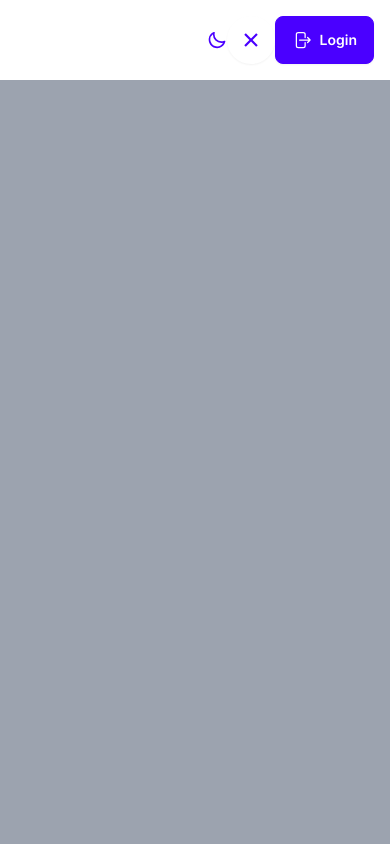
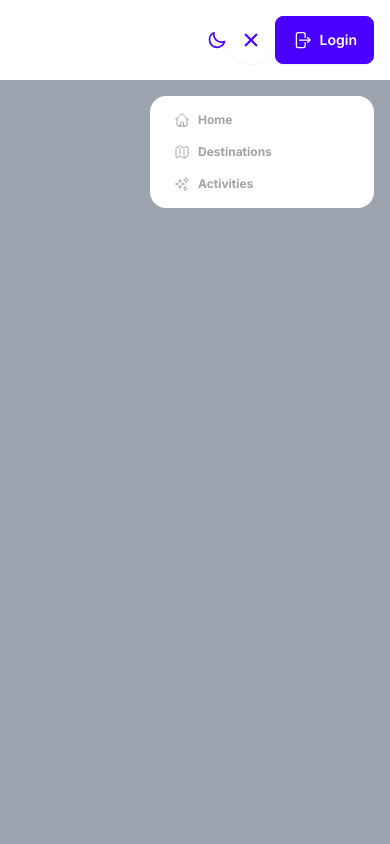
Before and after one commit to gdapriana/thousandtemples, a Next.js app: page / in a window 390 px wide. Both pictures are taken after a click on the label 250 px from the left and 40 px from the top of the page. Shown: the top 844 px of the page. Built offline with nearby package versions, Linux system fonts and the light colour scheme.

Commit message:
navbar v2

```diff
--- a/src/components/Header.tsx
+++ b/src/components/Header.tsx
@@ -1,5 +1,8 @@
+"use client";
+
 import Link from "next/link";
 import { ArrowRightOnRectangleIcon } from "@heroicons/react/24/outline";
+import { useState } from "react";
 
 export default function Header({ navigations }: { navigations: any }) {
 	return (
@@ -7,7 +10,7 @@ export default function Header({ navigations }: { navigations: any }) {
 			<nav className='w-full flex items-center max-w-7xl justify-between'>
 				<Navbrand />
 				<Navmenu navigations={navigations} />
-				<Navtools />
+				<Navtools navigations={navigations} />
 			</nav>
 		</header>
 	);
@@ -38,12 +41,12 @@ function Navmenu({ navigations }: { navigations: any }) {
 										xmlns='http://www.w3.org/2000/svg'
 										fill='none'
 										viewBox='0 0 24 24'
-										stroke-width='1.5'
+										strokeWidth='1.5'
 										stroke='currentColor'
 										className='w-4 h-4'>
 										<path
-											stroke-linecap='round'
-											stroke-linejoin='round'
+											strokeLinecap='round'
+											strokeLinejoin='round'
 											d={item.icon}
 										/>
 									</svg>
@@ -58,7 +61,8 @@ function Navmenu({ navigations }: { navigations: any }) {
 	);
 }
 
-function Navtools() {
+function Navtools({ navigations }: { navigations: any }) {
+	const [showMenu, setShowMenu] = useState(false);
 	return (
 		<div className='flex justify-center items-center md:gap-4'>
 			<label className='swap swap-rotate text-primary'>
@@ -81,9 +85,14 @@ function Navtools() {
 					<path d='M21.64,13a1,1,0,0,0-1.05-.14,8.05,8.05,0,0,1-3.37.73A8.15,8.15,0,0,1,9.08,5.49a8.59,8.59,0,0,1,.25-2A1,1,0,0,0,8,2.36,10.14,10.14,0,1,0,22,14.05,1,1,0,0,0,21.64,13Zm-9.5,6.69A8.14,8.14,0,0,1,7.08,5.22v.27A10.15,10.15,0,0,0,17.22,15.63a9.79,9.79,0,0,0,2.1-.22A8.11,8.11,0,0,1,12.14,19.73Z' />
 				</svg>
 			</label>
-			<label className='btn btn-circle border-none md:hidden swap swap-rotate text-primary bg-white'>
+			<label className='btn btn-circle border-none md:hidden hover:bg-white swap swap-rotate text-primary bg-white'>
 				{/* this hidden checkbox controls the state */}
-				<input type='checkbox' />
+				<input
+					onClick={() => {
+						setShowMenu(!showMenu);
+					}}
+					type='checkbox'
+				/>
 
 				{/* hamburger icon */}
 				<svg
@@ -109,6 +118,58 @@ function Navtools() {
 				<ArrowRightOnRectangleIcon className='w-5' />
 				Login
 			</button>
+
+			<FloatMenu
+				showMenu={showMenu}
+				setShowMenu={setShowMenu}
+				navigations={navigations}
+			/>
 		</div>
 	);
 }
+
+function FloatMenu({
+	showMenu,
+	setShowMenu,
+	navigations,
+}: {
+	showMenu: any;
+	setShowMenu: any;
+	navigations: any;
+}) {
+	return (
+		<div
+			className={`absolute md:hidden ease-in-out duration-1000 top-24 ${
+				showMenu ? "right-4" : "right-[-300px] opacity-0"
+			}`}>
+			<ul className='menu bg-white w-56 rounded-box'>
+				{navigations.map(
+					(item: { path: string; name: string; icon: string }, i: number) => {
+						return (
+							<li key={i}>
+								<Link
+									className='text-neutral-400 hover:text-primary duration-300 ease-in-out text-xs sm:text-sm font-bold'
+									href={item.path}>
+									<svg
+										xmlns='http://www.w3.org/2000/svg'
+										fill='none'
+										viewBox='0 0 24 24'
+										strokeWidth='1.5'
+										stroke='currentColor'
+										className='w-4 h-4'>
+										<path
+											strokeLinecap='round'
+											strokeLinejoin='round'
+											d={item.icon}
+										/>
+									</svg>
+									{item.name}
+								</Link>
+							</li>
+						);
+					}
+				)}
+			</ul>
+		</div>
+	);
+}
```
